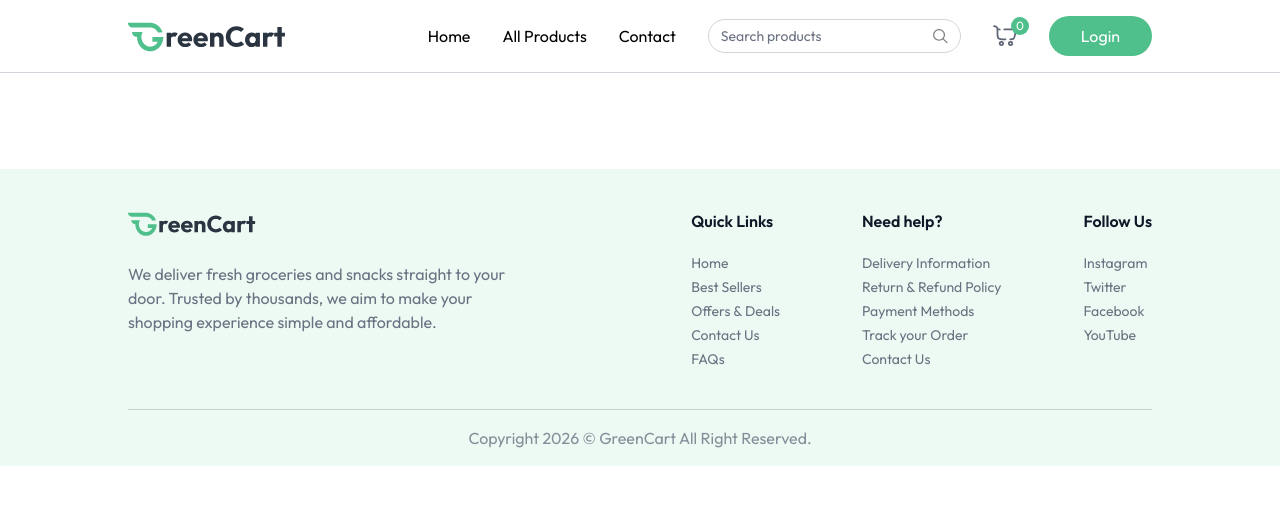
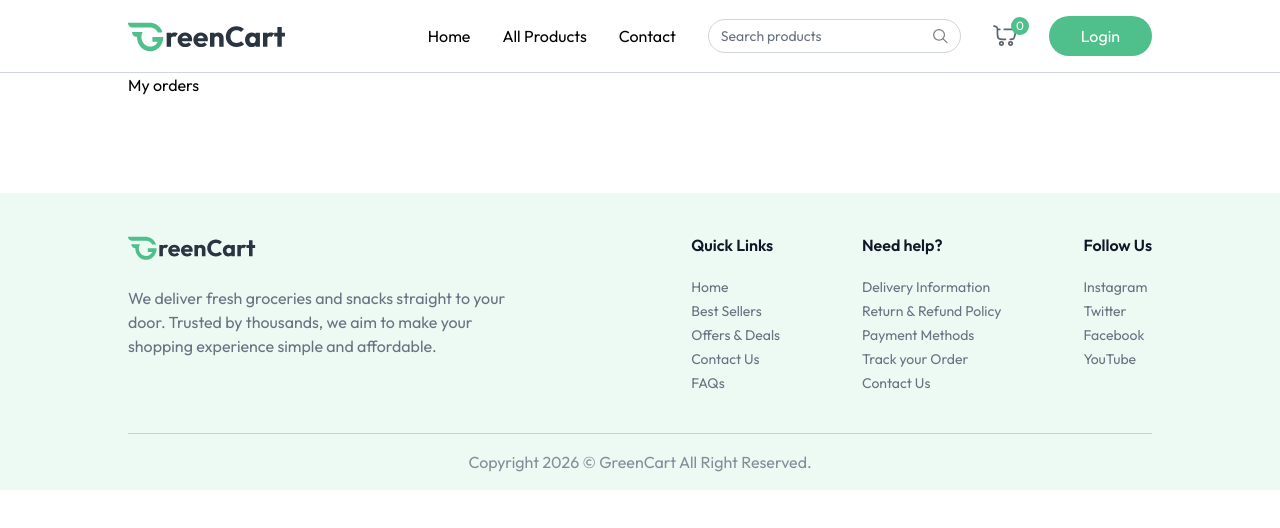
Before and after one commit to Kafoor-Nimas/Grocery-Delivery, a React (Vite) app in the folder client/: page /my-orders in a window 1280 px wide. Shown: the top 528 px of the page. Built offline with nearby package versions, Linux system fonts and the light colour scheme.

Commit message:
feat: add MyOrders page and integrate it into routing

```diff
--- a/client/src/App.jsx
+++ b/client/src/App.jsx
@@ -11,6 +11,7 @@ import ProductCategory from "./pages/ProductCategory.jsx";
 import Cart from "./pages/Cart.jsx";
 import ProductDetails from "./pages/ProductDetails.jsx";
 import AddAddress from "./pages/AddAddress.jsx";
+import MyOrders from "./pages/MyOrders.jsx";
 
 const App = () => {
   const isSellerPath = useLocation().pathname.includes("seller");
@@ -31,6 +32,7 @@ const App = () => {
           <Route path="/products/:category/:id" element={<ProductDetails />} />
           <Route path="/cart" element={<Cart />} />
           <Route path="/add-address" element={<AddAddress />} />
+          <Route path="/my-orders" element={<MyOrders />} />
         </Routes>
       </div>
       {!isSellerPath && <Footer />}
--- /dev/null
+++ b/client/src/pages/MyOrders.jsx
@@ -0,0 +1,11 @@
+import React from 'react'
+
+const MyOrders = () => {
+  return (
+    <div>
+        <p>My orders</p>
+    </div>
+  )
+}
+
+export default MyOrders
```
